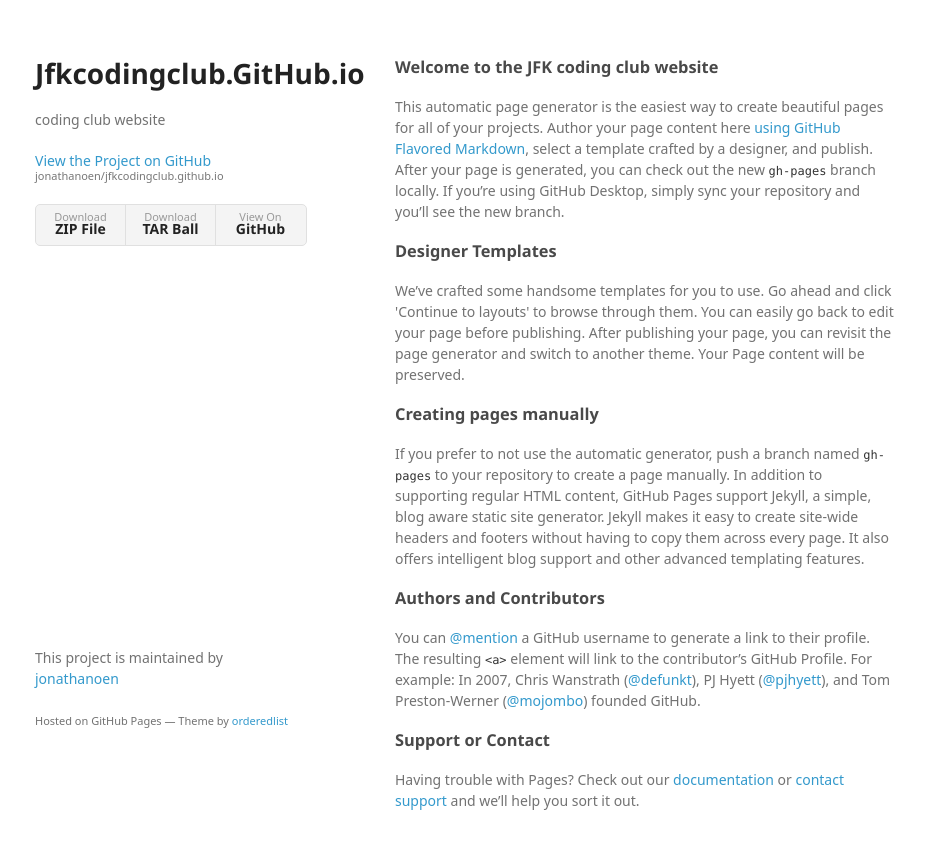
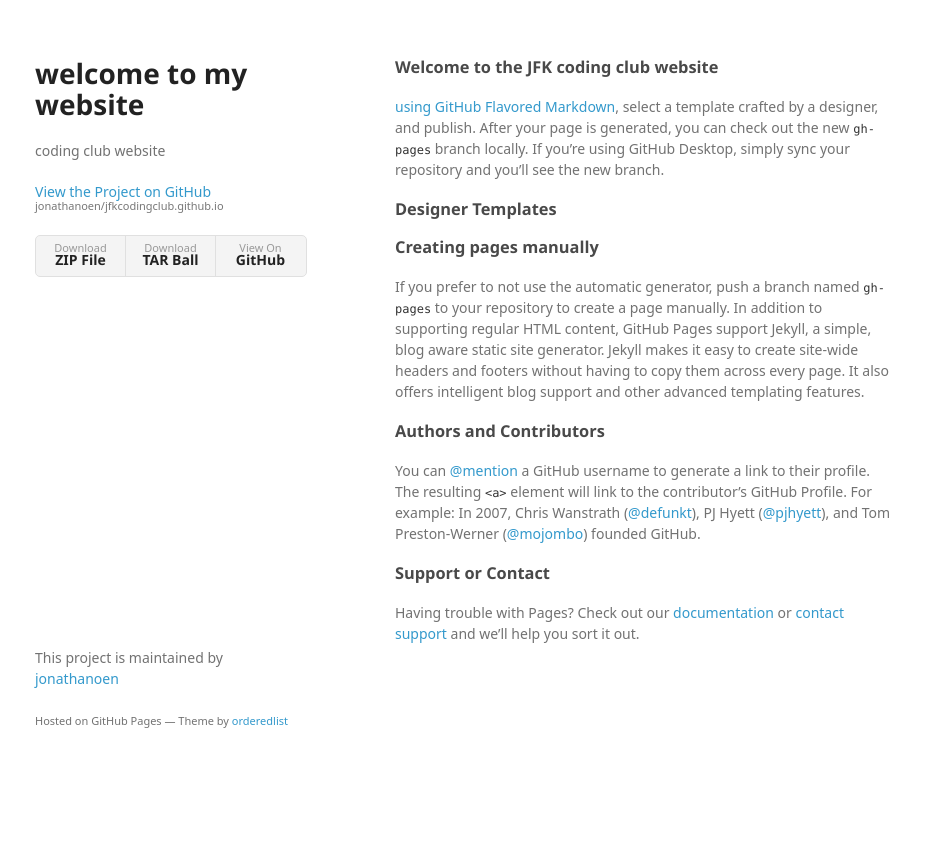
Before and after one commit to jonathanoen/jfkcodingclub.github.io, a plain HTML site: page index.html in a window 1280 px wide. Shown: the whole page, without its empty margins (175-1100 px from the left). After the commit the page ends 800 px from the top, so only its background shows below. Drawn offline with Linux system fonts and the light colour scheme; a web font is replaced by a local one.

Commit message:
Update index.html

```diff
--- a/index.html
+++ b/index.html
@@ -3,7 +3,7 @@
   <head>
     <meta charset="utf-8">
     <meta http-equiv="X-UA-Compatible" content="chrome=1">
-    <title>Jfkcodingclub.GitHub.io by jonathanoen</title>
+    <title>Jfkcodingclub.GitHub.io n</title>
 
     <link rel="stylesheet" href="stylesheets/styles.css">
     <link rel="stylesheet" href="stylesheets/github-light.css">
@@ -15,7 +15,7 @@
   <body>
     <div class="wrapper">
       <header>
-        <h1>Jfkcodingclub.GitHub.io</h1>
+        <h1>welcome to my website</h1>
         <p>coding club website</p>
 
         <p class="view"><a href="https://github.com/jonathanoen/jfkcodingclub.github.io">View the Project on GitHub <small>jonathanoen/jfkcodingclub.github.io</small></a></p>
@@ -31,13 +31,12 @@
         <h3>
 <a id="welcome-to-the-jfk-coding-club-website" class="anchor" href="#welcome-to-the-jfk-coding-club-website" aria-hidden="true"><span aria-hidden="true" class="octicon octicon-link"></span></a>Welcome to the JFK coding club website</h3>
 
-<p>This automatic page generator is the easiest way to create beautiful pages for all of your projects. Author your page content here <a href="https://guides.github.com/features/mastering-markdown/">using GitHub Flavored Markdown</a>, select a template crafted by a designer, and publish. After your page is generated, you can check out the new <code>gh-pages</code> branch locally. If you’re using GitHub Desktop, simply sync your repository and you’ll see the new branch.</p>
+<p> <a href="https://guides.github.com/features/mastering-markdown/">using GitHub Flavored Markdown</a>, select a template crafted by a designer, and publish. After your page is generated, you can check out the new <code>gh-pages</code> branch locally. If you’re using GitHub Desktop, simply sync your repository and you’ll see the new branch.</p>
 
 <h3>
 <a id="designer-templates" class="anchor" href="#designer-templates" aria-hidden="true"><span aria-hidden="true" class="octicon octicon-link"></span></a>Designer Templates</h3>
 
-<p>We’ve crafted some handsome templates for you to use. Go ahead and click 'Continue to layouts' to browse through them. You can easily go back to edit your page before publishing. After publishing your page, you can revisit the page generator and switch to another theme. Your Page content will be preserved.</p>
-
+<p></p>
 <h3>
 <a id="creating-pages-manually" class="anchor" href="#creating-pages-manually" aria-hidden="true"><span aria-hidden="true" class="octicon octicon-link"></span></a>Creating pages manually</h3>
 
```
